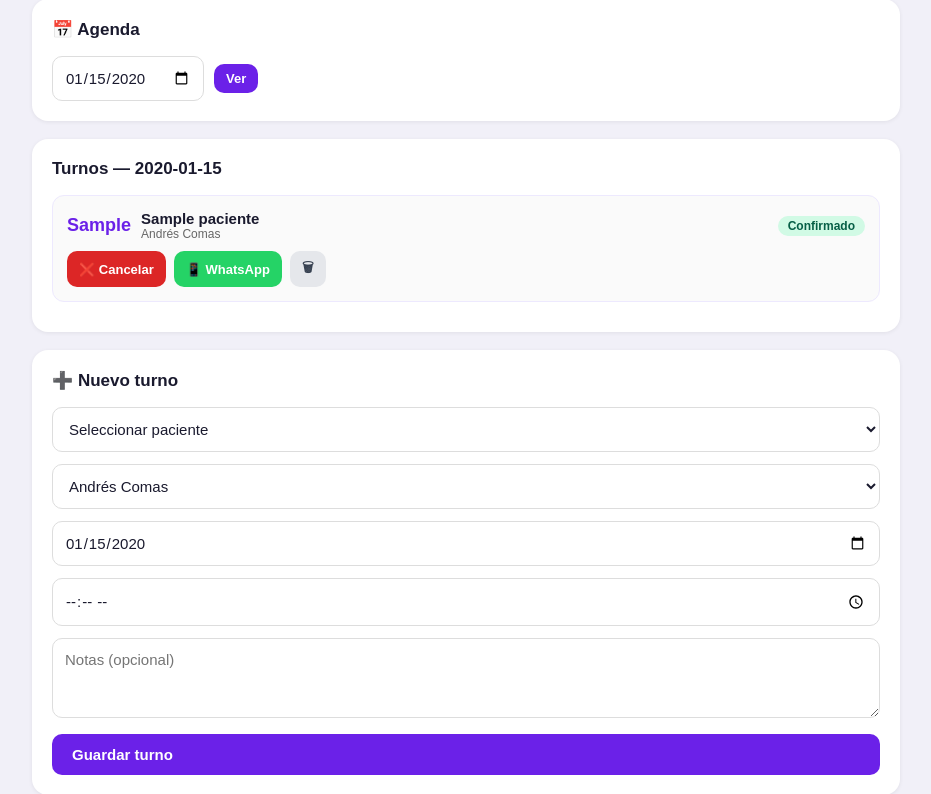
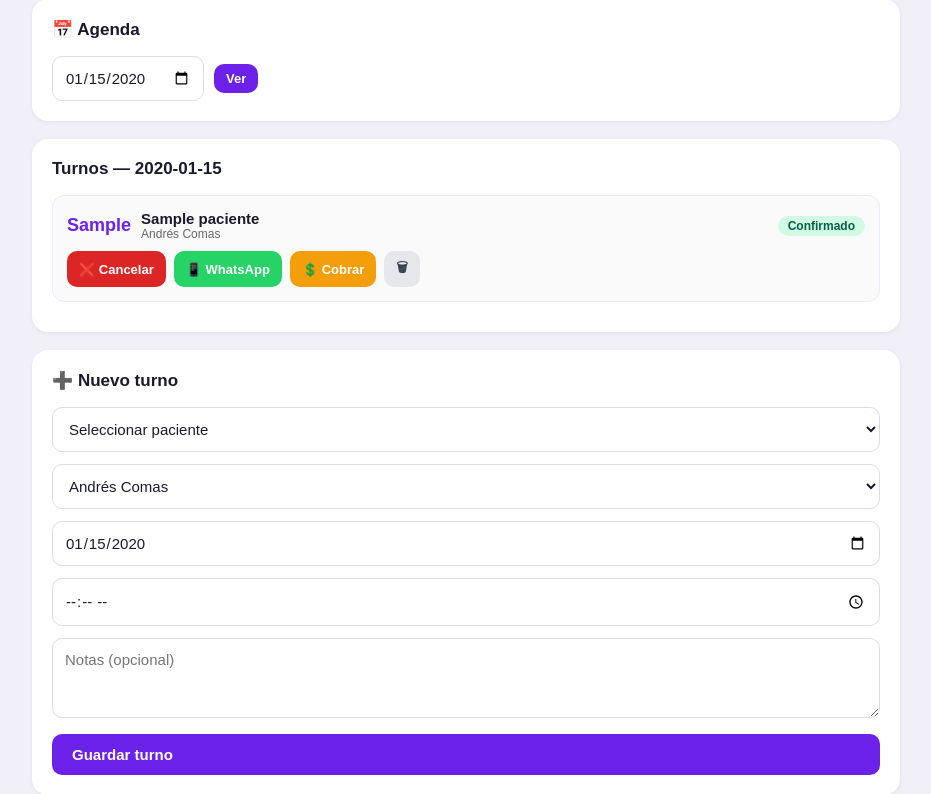
Before and after one commit to feilbergpablo/CETOP, a Flask app: page /turnos?fecha=2020-01-15 in a window 1280 px wide. Shown: the part 111-905 px from the top of the page, without its empty margins (174-1105 px from the left). Run offline with Flask 3, Linux system fonts and the light colour scheme; a user stored in the database is signed in; data comes from the database, SQL or seed files in the repository; tables that the repository leaves empty hold one stand-in row (values such as "Sample post").

Commit message:
boton cobrar siempre visible

```diff
--- a/CETOP/templates/index.html
+++ b/CETOP/templates/index.html
@@ -76,6 +76,8 @@
                 {% endif %}
                 <a href="https://wa.me/54{{ tel }}?text={{ msg | urlencode }}" target="_blank" class="btn btn-wsp btn-sm">📱 WhatsApp</a>
                 {% endif %}
+
+                <a href="/turnos/cobrar/{{ t.id }}" class="btn btn-sm" style="background:#f59e0b;color:white;" onclick="return confirm('¿Marcar sesión como cobrada?')">💲 Cobrar</a>
             </div>
 
             <span class="badge badge-{{ t.estado }}" style="margin-top:8px;display:inline-block;">
--- a/CETOP/templates/turnos.html
+++ b/CETOP/templates/turnos.html
@@ -50,6 +50,7 @@
                 {% set msg = 'Hola ' + t.paciente.contacto_nombre + '! Te recordamos el turno de ' + t.paciente.nombre + ' para el ' + fecha + ' a las ' + t.hora + ' hs en CETOP.' %}
                 <a href="https://wa.me/54{{ tel }}?text={{ msg | urlencode }}" target="_blank" class="btn btn-wsp btn-sm">📱 WhatsApp</a>
                 {% endif %}
+                <a href="/turnos/cobrar/{{ t.id }}" class="btn btn-sm" style="background:#f59e0b;color:white;" onclick="return confirm('¿Marcar sesión como cobrada?')">💲 Cobrar</a>
                 <a href="/turnos/eliminar/{{ t.id }}" class="btn btn-secondary btn-sm" onclick="return confirm('¿Eliminar este turno?')">🗑</a>
             </div>
         </div>
```
